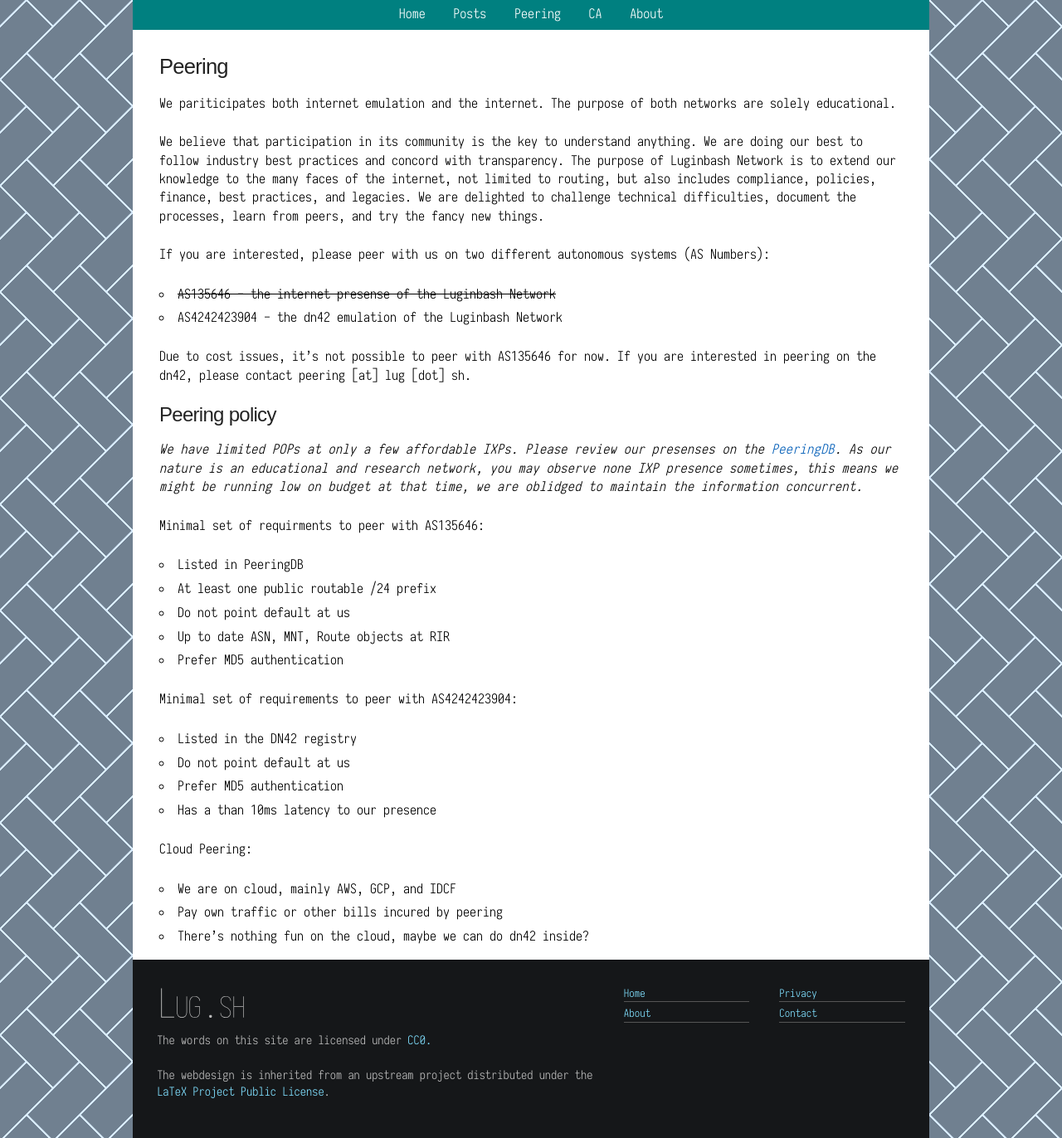
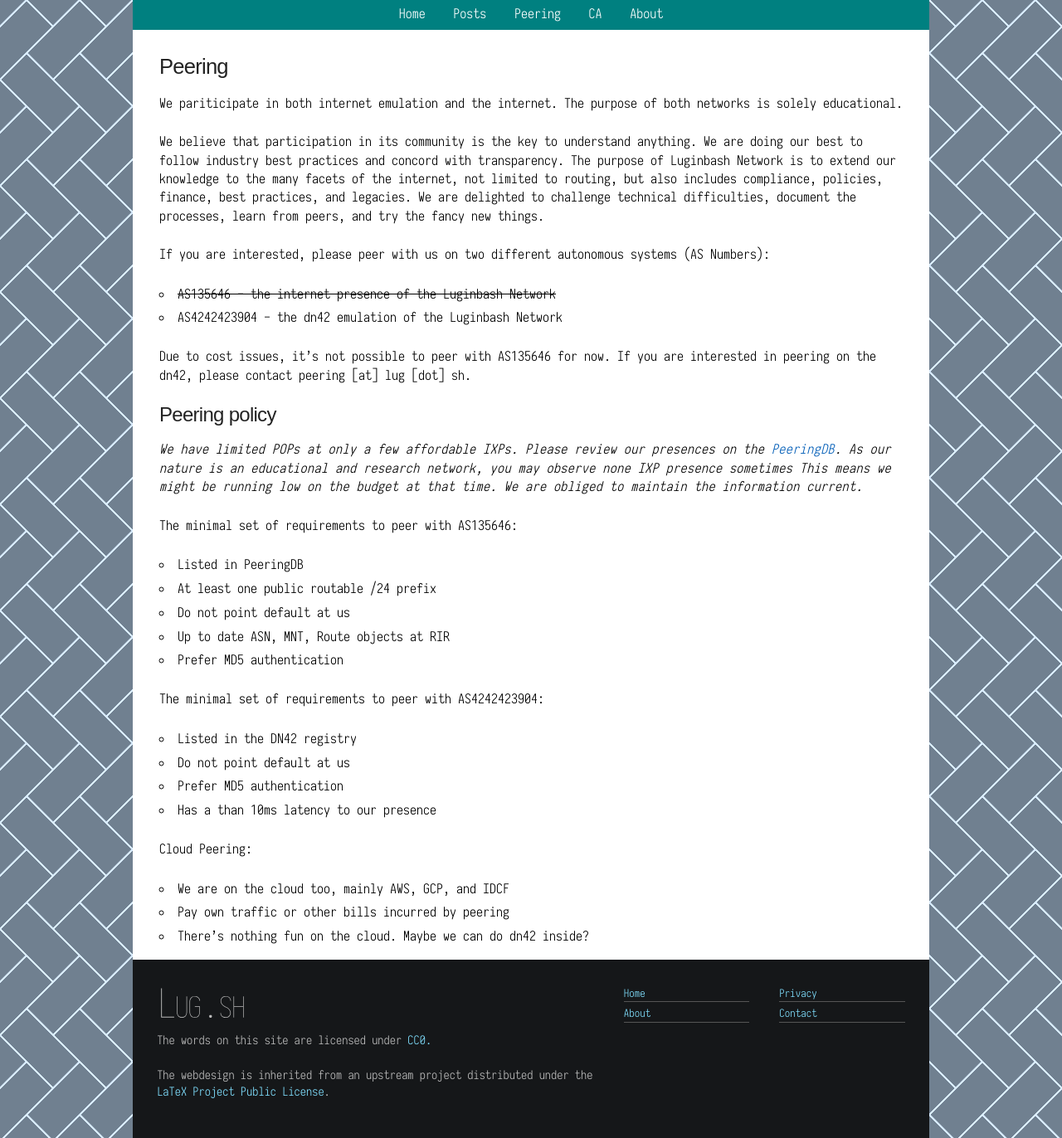
Before and after one commit to luginbash/luginbash.github.io, a Jekyll site: the page built from as.md, in a window 1280 px wide. Shown: the whole page at 83% size. Built offline with Jekyll 4.4.1, drawn with Linux system fonts in a browser that asks for light colours.

Commit message:
Fix the style and wordings on AS page

```diff
--- a/as.md
+++ b/as.md
@@ -6,22 +6,22 @@ description: "Peering with AS135646 and AS4242423904"
 
 # Peering
 
-We pariticipates both internet emulation and the internet. The purpose of both networks are solely educational.
+We pariticipate in both internet emulation and the internet. The purpose of both networks is solely educational.
 
-We believe that participation in its community is the key to understand anything. We are doing our best to follow industry best practices and concord with transparency. The purpose of Luginbash Network is to extend our knowledge to the many faces of the internet, not limited to routing, but also includes compliance, policies, finance, best practices, and legacies. We are delighted to challenge technical difficulties,  document the processes, learn from peers, and try the fancy new things.
+We believe that participation in its community is the key to understand anything. We are doing our best to follow industry best practices and concord with transparency. The purpose of Luginbash Network is to extend our knowledge to the many facets of the internet, not limited to routing, but also includes compliance, policies, finance, best practices, and legacies. We are delighted to challenge technical difficulties,  document the processes, learn from peers, and try the fancy new things.
 
 If you are interested, please peer with us on two different autonomous systems (AS Numbers):
 
-* ~~AS135646 - the internet presense of the Luginbash Network~~
+* ~~AS135646 - the internet presence of the Luginbash Network~~
 * AS4242423904 - the dn42 emulation of the Luginbash Network
 
 Due to cost issues, it's not possible to peer with AS135646 for now. If you are interested in peering on the dn42, please contact peering [at] lug [dot] sh.
 
 ## Peering policy
 
-*We have limited POPs at only a few affordable IXPs. Please review our presenses on the [PeeringDB](https://www.peeringdb.com/net/15026). As our nature is an educational and research network, you may observe none IXP presence sometimes, this means we might be running low on budget at that time, we are oblidged to maintain the information concurrent.*
+*We have limited POPs at only a few affordable IXPs. Please review our presences on the [PeeringDB](https://www.peeringdb.com/net/15026). As our nature is an educational and research network, you may observe none IXP presence sometimes This means we might be running low on the budget at that time. We are obliged to maintain the information current.*
 
-Minimal set of requirments to peer with AS135646:
+The minimal set of requirements to peer with AS135646:
 
 * Listed in PeeringDB
 * At least one public routable /24 prefix
@@ -29,7 +29,7 @@ Minimal set of requirments to peer with AS135646:
 * Up to date ASN, MNT, Route objects at RIR
 * Prefer MD5 authentication
 
-Minimal set of requirements to peer with AS4242423904:
+The minimal set of requirements to peer with AS4242423904:
 
 * Listed in the DN42 registry
 * Do not point default at us
@@ -38,6 +38,6 @@ Minimal set of requirements to peer with AS4242423904:
 
 Cloud Peering:
 
-* We are on cloud, mainly AWS, GCP, and IDCF
-* Pay own traffic or other bills incured by peering
-* There's nothing fun on the cloud, maybe we can do dn42 inside?
+* We are on the cloud too, mainly AWS, GCP, and IDCF
+* Pay own traffic or other bills incurred by peering
+* There's nothing fun on the cloud. Maybe we can do dn42 inside?
```
